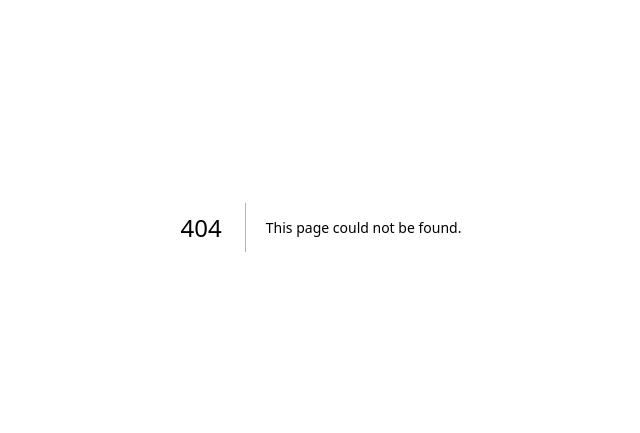
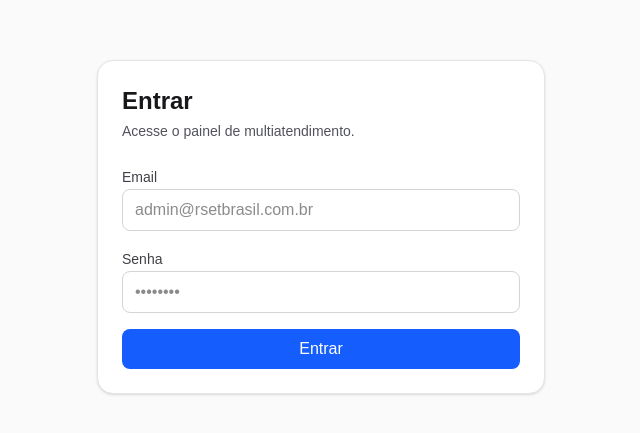
Before and after one commit to rsetb/chatbot, a Next.js app: page /login in a window 1280 px wide. Before the commit this address had no page. Shown: the part 173-606 px from the top of the page, without its empty margins (319-959 px from the left). Built offline with nearby package versions, Linux system fonts and the light colour scheme.

Commit message:
feat: adiciona pagina de login e protege dashboard com middleware

```diff
--- /dev/null
+++ b/middleware.ts
@@ -0,0 +1,11 @@
+import { withAuth } from "next-auth/middleware";
+
+export default withAuth({
+  pages: {
+    signIn: "/login",
+  },
+});
+
+export const config = {
+  matcher: ["/dashboard/:path*"],
+};
--- a/src/app/layout.tsx
+++ b/src/app/layout.tsx
@@ -13,8 +13,8 @@ const geistMono = Geist_Mono({
 });
 
 export const metadata: Metadata = {
-  title: "Create Next App",
-  description: "Generated by create next app",
+  title: "Chatbot Multi",
+  description: "Sistema de multiatendimento para WhatsApp",
 };
 
 export default function RootLayout({
@@ -24,7 +24,7 @@ export default function RootLayout({
 }>) {
   return (
     <html
-      lang="en"
+      lang="pt-BR"
       className={`${geistSans.variable} ${geistMono.variable} h-full antialiased`}
     >
       <body className="min-h-full flex flex-col">{children}</body>
--- /dev/null
+++ b/src/app/login/page.tsx
@@ -0,0 +1,130 @@
+"use client";
+
+import { Suspense, useMemo, useState } from "react";
+import { useRouter, useSearchParams } from "next/navigation";
+import { signIn } from "next-auth/react";
+
+type EstadoFormulario = {
+  email: string;
+  senha: string;
+};
+
+function obterMensagemErro(codigo: string | null) {
+  if (!codigo) return null;
+  if (codigo === "CredentialsSignin") return "Email ou senha inválidos.";
+  if (codigo === "AccessDenied") return "Acesso negado.";
+  return "Não foi possível entrar. Tente novamente.";
+}
+
+export default function LoginPage() {
+  return (
+    <Suspense
+      fallback={
+        <div className="min-h-screen flex items-center justify-center bg-zinc-50 px-4">
+          <div className="w-full max-w-md rounded-2xl bg-white p-6 shadow-sm border border-zinc-200">
+            <div className="h-6 w-24 rounded bg-zinc-200" />
+            <div className="mt-4 h-4 w-64 rounded bg-zinc-100" />
+            <div className="mt-6 space-y-4">
+              <div className="h-10 rounded bg-zinc-100" />
+              <div className="h-10 rounded bg-zinc-100" />
+              <div className="h-10 rounded bg-zinc-200" />
+            </div>
+          </div>
+        </div>
+      }
+    >
+      <LoginConteudo />
+    </Suspense>
+  );
+}
+
+function LoginConteudo() {
+  const router = useRouter();
+  const searchParams = useSearchParams();
+  const erroQuery = useMemo(() => obterMensagemErro(searchParams.get("error")), [searchParams]);
+
+  const [estado, setEstado] = useState<EstadoFormulario>({
+    email: "",
+    senha: "",
+  });
+  const [carregando, setCarregando] = useState(false);
+  const [erro, setErro] = useState<string | null>(erroQuery);
+
+  async function entrar(e: React.FormEvent) {
+    e.preventDefault();
+    setErro(null);
+    setCarregando(true);
+
+    const resultado = await signIn("credentials", {
+      redirect: false,
+      email: estado.email,
+      password: estado.senha,
+    });
+
+    setCarregando(false);
+
+    if (!resultado || resultado.error) {
+      setErro(obterMensagemErro(resultado?.error ?? "CredentialsSignin"));
+      return;
+    }
+
+    router.replace("/dashboard");
+  }
+
+  return (
+    <div className="min-h-screen flex items-center justify-center bg-zinc-50 px-4">
+      <div className="w-full max-w-md rounded-2xl bg-white p-6 shadow-sm border border-zinc-200">
+        <h1 className="text-2xl font-semibold text-zinc-900">Entrar</h1>
+        <p className="mt-1 text-sm text-zinc-600">Acesse o painel de multiatendimento.</p>
+
+        <form className="mt-6 space-y-4" onSubmit={entrar}>
+          <div className="space-y-1">
+            <label className="text-sm font-medium text-zinc-700" htmlFor="email">
+              Email
+            </label>
+            <input
+              id="email"
+              type="email"
+              value={estado.email}
+              onChange={(e) => setEstado((prev) => ({ ...prev, email: e.target.value }))}
+              className="w-full rounded-lg border border-zinc-300 bg-white px-3 py-2 text-zinc-900 outline-none focus:border-blue-500"
+              placeholder="admin@rsetbrasil.com.br"
+              autoComplete="email"
+              required
+            />
+          </div>
+
+          <div className="space-y-1">
+            <label className="text-sm font-medium text-zinc-700" htmlFor="senha">
+              Senha
+            </label>
+            <input
+              id="senha"
+              type="password"
+              value={estado.senha}
+              onChange={(e) => setEstado((prev) => ({ ...prev, senha: e.target.value }))}
+              className="w-full rounded-lg border border-zinc-300 bg-white px-3 py-2 text-zinc-900 outline-none focus:border-blue-500"
+              placeholder="••••••••"
+              autoComplete="current-password"
+              required
+            />
+          </div>
+
+          {erro ? (
+            <div className="rounded-lg border border-red-200 bg-red-50 px-3 py-2 text-sm text-red-700">
+              {erro}
+            </div>
+          ) : null}
+
+          <button
+            type="submit"
+            disabled={carregando}
+            className="w-full rounded-lg bg-blue-600 px-3 py-2 text-white font-medium hover:bg-blue-700 disabled:opacity-60"
+          >
+            {carregando ? "Entrando..." : "Entrar"}
+          </button>
+        </form>
+      </div>
+    </div>
+  );
+}
--- a/src/app/page.tsx
+++ b/src/app/page.tsx
@@ -1,65 +1,5 @@
-import Image from "next/image";
+import { redirect } from "next/navigation";
 
 export default function Home() {
-  return (
-    <div className="flex flex-col flex-1 items-center justify-center bg-zinc-50 font-sans dark:bg-black">
-      <main className="flex flex-1 w-full max-w-3xl flex-col items-center justify-between py-32 px-16 bg-white dark:bg-black sm:items-start">
-        <Image
-          className="dark:invert"
-          src="/next.svg"
-          alt="Next.js logo"
-          width={100}
-          height={20}
-          priority
-        />
-        <div className="flex flex-col items-center gap-6 text-center sm:items-start sm:text-left">
-          <h1 className="max-w-xs text-3xl font-semibold leading-10 tracking-tight text-black dark:text-zinc-50">
-            To get started, edit the page.tsx file.
-          </h1>
-          <p className="max-w-md text-lg leading-8 text-zinc-600 dark:text-zinc-400">
-            Looking for a starting point or more instructions? Head over to{" "}
-            <a
-              href="https://vercel.com/templates?framework=next.js&utm_source=create-next-app&utm_medium=appdir-template-tw&utm_campaign=create-next-app"
-              className="font-medium text-zinc-950 dark:text-zinc-50"
-            >
-              Templates
-            </a>{" "}
-            or the{" "}
-            <a
-              href="https://nextjs.org/learn?utm_source=create-next-app&utm_medium=appdir-template-tw&utm_campaign=create-next-app"
-              className="font-medium text-zinc-950 dark:text-zinc-50"
-            >
-              Learning
-            </a>{" "}
-            center.
-          </p>
-        </div>
-        <div className="flex flex-col gap-4 text-base font-medium sm:flex-row">
-          <a
-            className="flex h-12 w-full items-center justify-center gap-2 rounded-full bg-foreground px-5 text-background transition-colors hover:bg-[#383838] dark:hover:bg-[#ccc] md:w-[158px]"
-            href="https://vercel.com/new?utm_source=create-next-app&utm_medium=appdir-template-tw&utm_campaign=create-next-app"
-            target="_blank"
-            rel="noopener noreferrer"
-          >
-            <Image
-              className="dark:invert"
-              src="/vercel.svg"
-              alt="Vercel logomark"
-              width={16}
-              height={16}
-            />
-            Deploy Now
-          </a>
-          <a
-            className="flex h-12 w-full items-center justify-center rounded-full border border-solid border-black/[.08] px-5 transition-colors hover:border-transparent hover:bg-black/[.04] dark:border-white/[.145] dark:hover:bg-[#1a1a1a] md:w-[158px]"
-            href="https://nextjs.org/docs?utm_source=create-next-app&utm_medium=appdir-template-tw&utm_campaign=create-next-app"
-            target="_blank"
-            rel="noopener noreferrer"
-          >
-            Documentation
-          </a>
-        </div>
-      </main>
-    </div>
-  );
+  redirect("/dashboard");
 }
```
